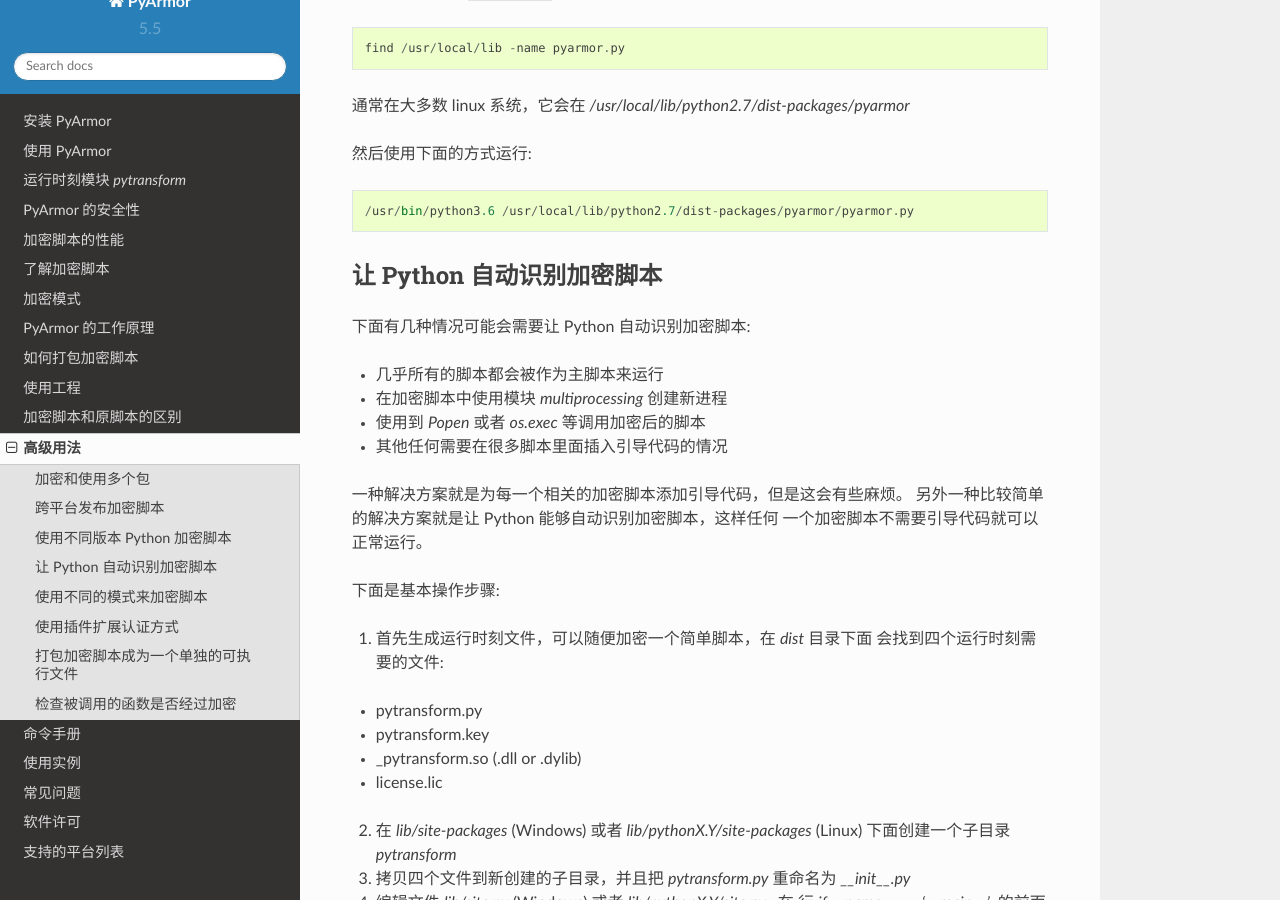
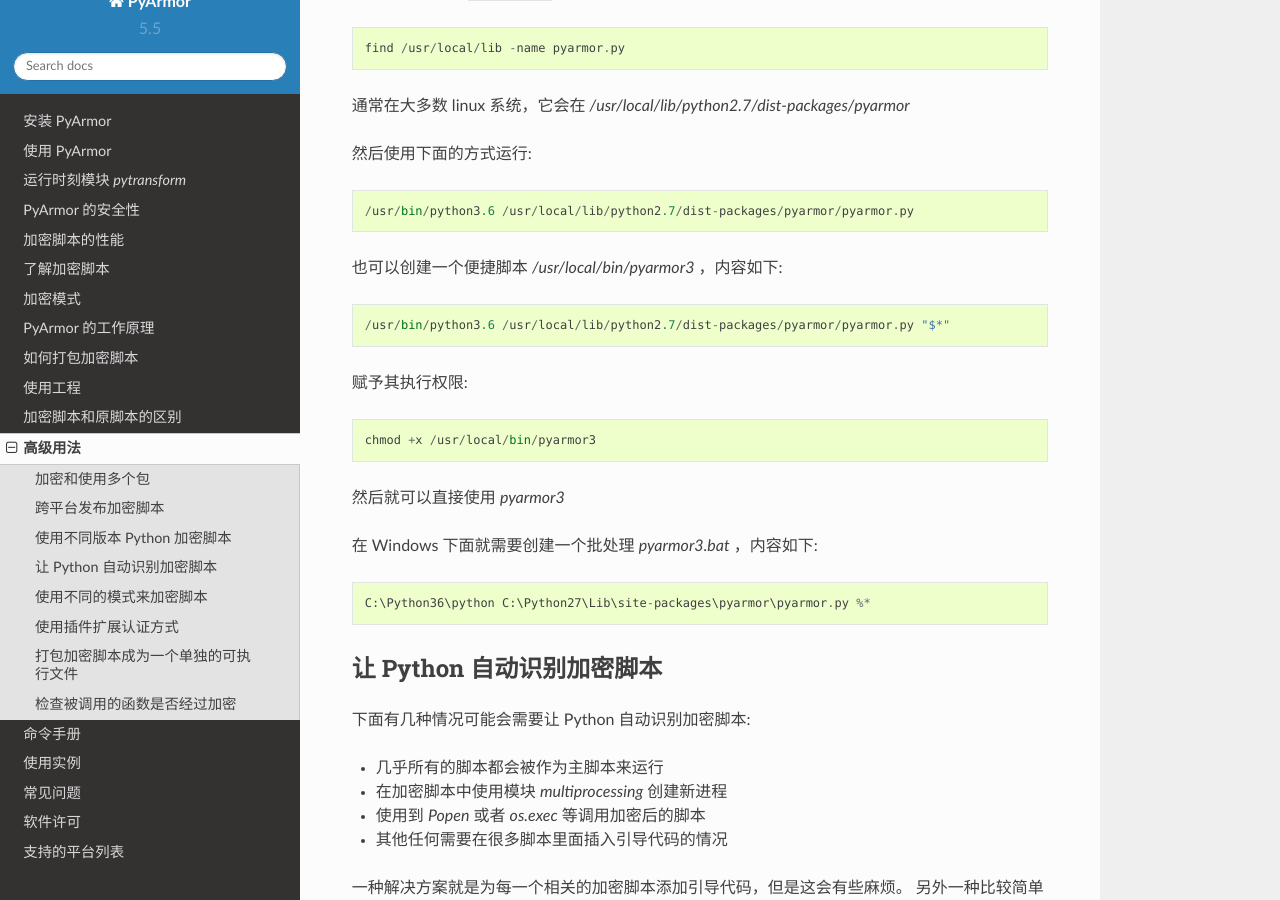
Before and after one commit to dashingsoft/pyarmor-docs-zh, a Sphinx documentation site: the page built from docs/advanced.rst, in a window 1280 px wide and 900 px high, scrolled down 1581 px. Built offline with Sphinx 7.4.7 and the Read the Docs theme 2.0.0, drawn with Linux system fonts in a browser that asks for light colours.

Commit message:
Refine advanced usage

```diff
--- a/docs/advanced.rst
+++ b/docs/advanced.rst
@@ -72,6 +72,20 @@
 然后使用下面的方式运行::
 
     /usr/bin/python3.6 /usr/local/lib/python2.7/dist-packages/pyarmor/pyarmor.py
+
+也可以创建一个便捷脚本 `/usr/local/bin/pyarmor3` ，内容如下::
+
+    /usr/bin/python3.6 /usr/local/lib/python2.7/dist-packages/pyarmor/pyarmor.py "$*"
+
+赋予其执行权限::
+
+    chmod +x /usr/local/bin/pyarmor3
+
+然后就可以直接使用 `pyarmor3`
+
+在 Windows 下面就需要创建一个批处理 `pyarmor3.bat` ，内容如下::
+
+    C:\Python36\python C:\Python27\Lib\site-packages\pyarmor\pyarmor.py %*
 
 让 Python 自动识别加密脚本
 --------------------------
```
